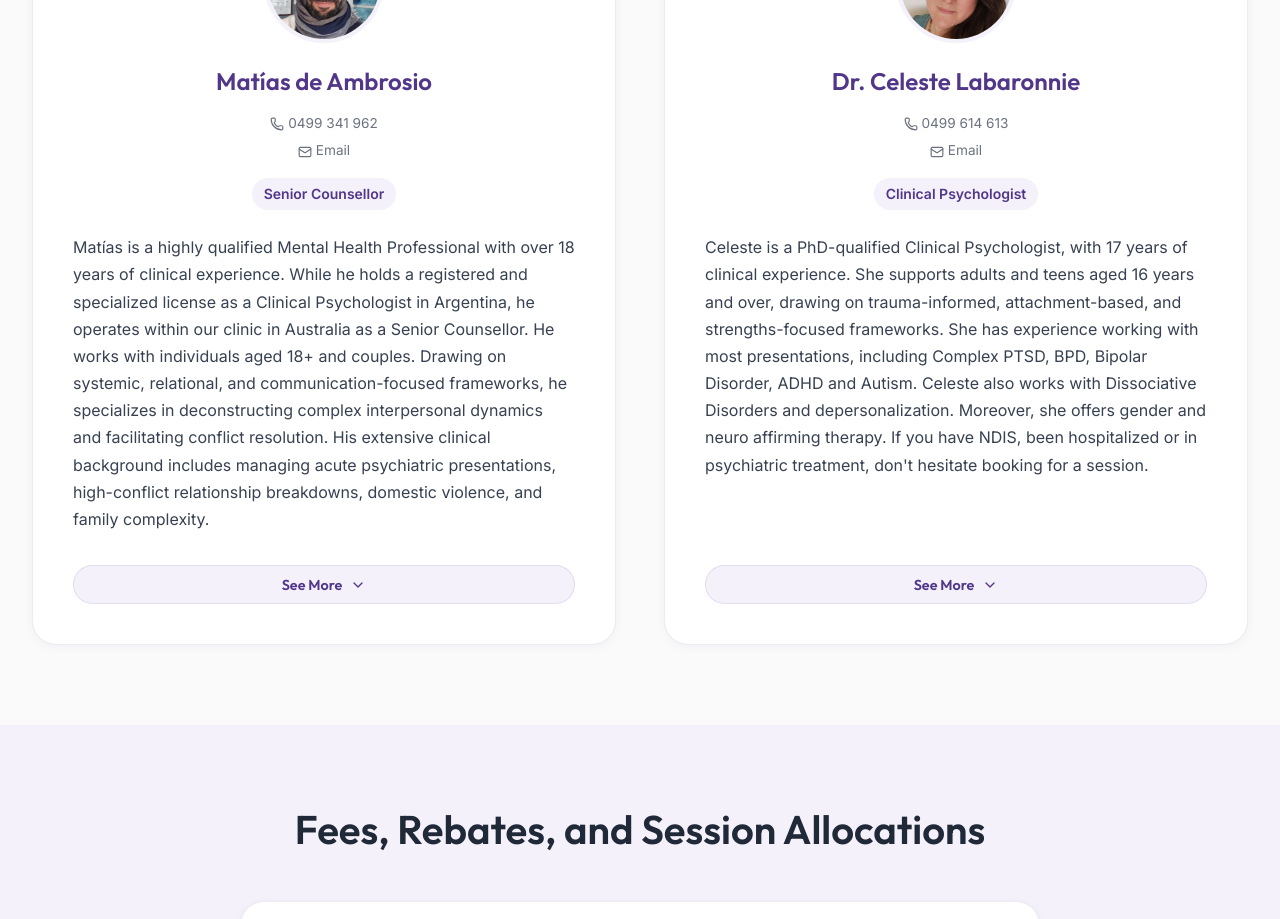
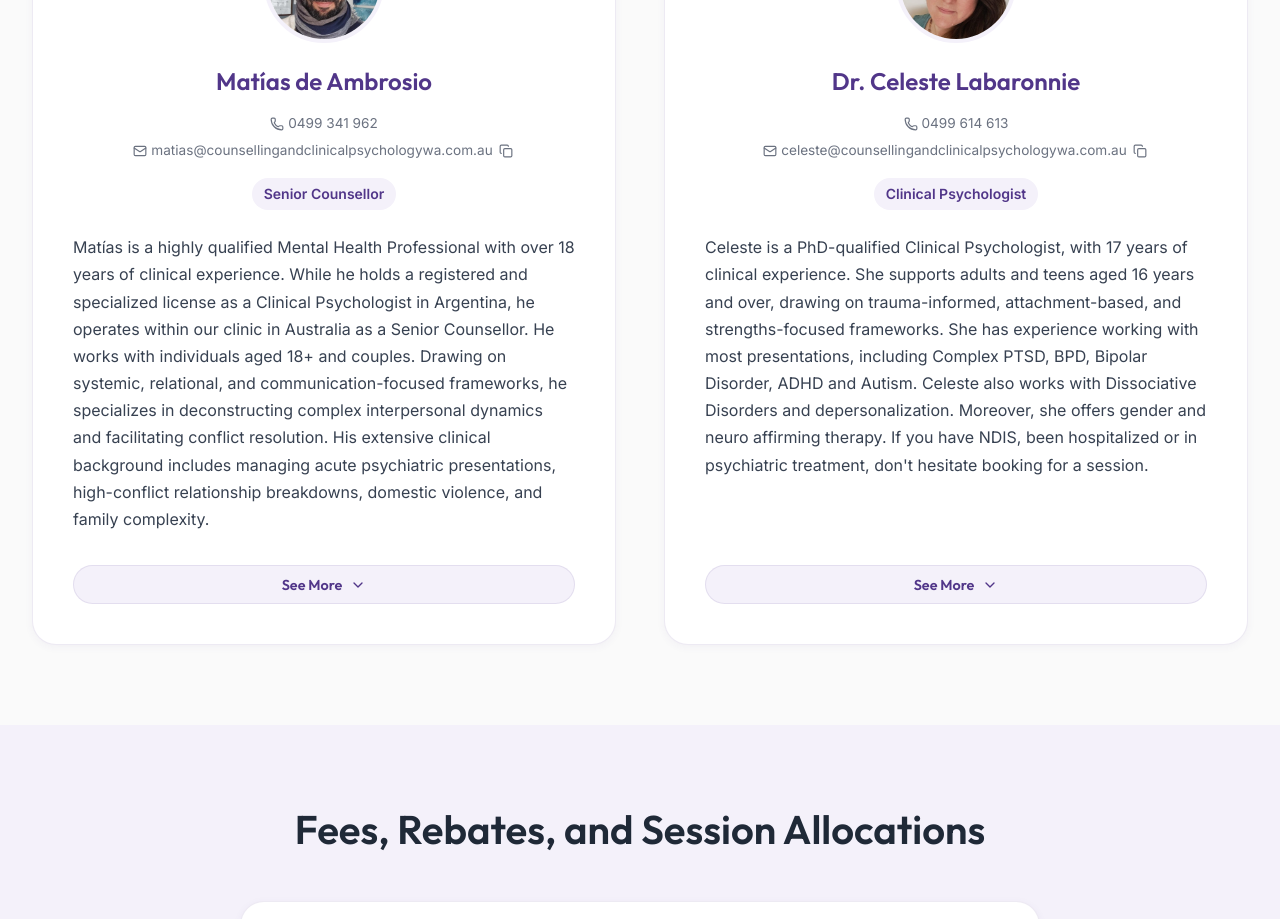
Before and after one commit to agulab/psychologywa, a React (Vite) app: page / in a window 1280 px wide. Shown: the part 1460-2379 px from the top of the page. Built offline with nearby package versions, Linux system fonts and the light colour scheme.

Commit message:
FIX email en vista de ordenador. Botoncito COPIAR

```diff
--- a/src/App.jsx
+++ b/src/App.jsx
@@ -1,4 +1,4 @@
-import { BookHeart, BriefcaseBusiness, Camera, Check, ChevronDown, Heart, HeartHandshake, Mail, MapPin, Phone, Shield, User, X } from 'lucide-react';
+import { BookHeart, BriefcaseBusiness, Camera, Check, ChevronDown, Copy, Heart, HeartHandshake, Mail, MapPin, Phone, Shield, User, X } from 'lucide-react';
 import { useEffect, useState } from 'react';
 import { useTranslation } from 'react-i18next';
 import { Link, Navigate, Route, Routes, useLocation } from 'react-router-dom';
@@ -130,8 +130,30 @@ const MainSite = () => {
   // Any professional card expanded
   const [profExpanded, setProfExpanded] = useState(false);
 
+  // Copied email feedback
+  const [copiedEmail, setCopiedEmail] = useState(null);
+
   const toggleLanguage = () => {
     i18n.changeLanguage(i18n.language.startsWith('en') ? 'es' : 'en');
+  };
+
+  const copyEmail = async (email) => {
+    try {
+      await navigator.clipboard.writeText(email);
+      setCopiedEmail(email);
+      setTimeout(() => setCopiedEmail(null), 2000);
+    } catch {
+      const textArea = document.createElement('textarea');
+      textArea.value = email;
+      textArea.style.position = 'fixed';
+      textArea.style.left = '-999999px';
+      document.body.appendChild(textArea);
+      textArea.select();
+      document.execCommand('copy');
+      document.body.removeChild(textArea);
+      setCopiedEmail(email);
+      setTimeout(() => setCopiedEmail(null), 2000);
+    }
   };
 
   const closeModal = () => {
@@ -263,7 +285,27 @@ const MainSite = () => {
                 <h3 className="professionals-card-title" style={{ color: 'var(--primary)' }}>Matías de Ambrosio</h3>
                 <div style={{ display: 'flex', flexDirection: 'column', alignItems: 'center', gap: '0.25rem', fontSize: '0.85rem', color: 'var(--text-muted)' }}>
                   <a href="tel:+61499341962" style={{ color: 'var(--text-muted)', textDecoration: 'none' }}><Phone size={14} style={{ verticalAlign: 'middle', marginRight: '4px' }} />0499 341 962</a>
-                  <a href="mailto:matias@counsellingandclinicalpsychologywa.com.au" style={{ color: 'var(--text-muted)', textDecoration: 'none' }}><Mail size={14} style={{ verticalAlign: 'middle', marginRight: '4px' }} />Email</a>
+                  <span className="hidden md:inline-flex" style={{ alignItems: 'center', gap: '4px', color: 'var(--text-muted)' }}>
+                    <Mail size={14} style={{ verticalAlign: 'middle' }} />
+                    <span style={{ fontSize: '0.85rem' }}>matias@counsellingandclinicalpsychologywa.com.au</span>
+                    <button
+                      onClick={() => copyEmail('matias@counsellingandclinicalpsychologywa.com.au')}
+                      style={{
+                        background: 'none',
+                        border: 'none',
+                        padding: '2px',
+                        cursor: 'pointer',
+                        color: copiedEmail === 'matias@counsellingandclinicalpsychologywa.com.au' ? '#16a34a' : 'var(--text-muted)',
+                        display: 'flex',
+                        alignItems: 'center',
+                        transition: 'color 0.2s'
+                      }}
+                      title={copiedEmail === 'matias@counsellingandclinicalpsychologywa.com.au' ? 'Copiado' : 'Copiar email'}
+                    >
+                      {copiedEmail === 'matias@counsellingandclinicalpsychologywa.com.au' ? <Check size={14} /> : <Copy size={14} />}
+                    </button>
+                  </span>
+                  <a href="mailto:matias@counsellingandclinicalpsychologywa.com.au" className="md:hidden" style={{ color: 'var(--text-muted)', textDecoration: 'none' }}><Mail size={14} style={{ verticalAlign: 'middle', marginRight: '4px' }} />Email</a>
                 </div>
                 <span className="badge mb-4">{t('matiasTitle')}</span>
               </div>
@@ -298,7 +340,27 @@ const MainSite = () => {
                 <h3 className="professionals-card-title" style={{ color: 'var(--primary)' }}>Dr. Celeste Labaronnie</h3>
                 <div style={{ display: 'flex', flexDirection: 'column', alignItems: 'center', gap: '0.25rem', fontSize: '0.85rem', color: 'var(--text-muted)' }}>
                   <a href="tel:+61499614613" style={{ color: 'var(--text-muted)', textDecoration: 'none' }}><Phone size={14} style={{ verticalAlign: 'middle', marginRight: '4px' }} />0499 614 613</a>
-                  <a href="mailto:celeste@counsellingandclinicalpsychologywa.com.au" style={{ color: 'var(--text-muted)', textDecoration: 'none' }}><Mail size={14} style={{ verticalAlign: 'middle', marginRight: '4px' }} />Email</a>
+                  <span className="hidden md:inline-flex" style={{ alignItems: 'center', gap: '4px', color: 'var(--text-muted)' }}>
+                    <Mail size={14} style={{ verticalAlign: 'middle' }} />
+                    <span style={{ fontSize: '0.85rem' }}>celeste@counsellingandclinicalpsychologywa.com.au</span>
+                    <button
+                      onClick={() => copyEmail('celeste@counsellingandclinicalpsychologywa.com.au')}
+                      style={{
+                        background: 'none',
+                        border: 'none',
+                        padding: '2px',
+                        cursor: 'pointer',
+                        color: copiedEmail === 'celeste@counsellingandclinicalpsychologywa.com.au' ? '#16a34a' : 'var(--text-muted)',
+                        display: 'flex',
+                        alignItems: 'center',
+                        transition: 'color 0.2s'
+                      }}
+                      title={copiedEmail === 'celeste@counsellingandclinicalpsychologywa.com.au' ? 'Copiado' : 'Copiar email'}
+                    >
+                      {copiedEmail === 'celeste@counsellingandclinicalpsychologywa.com.au' ? <Check size={14} /> : <Copy size={14} />}
+                    </button>
+                  </span>
+                  <a href="mailto:celeste@counsellingandclinicalpsychologywa.com.au" className="md:hidden" style={{ color: 'var(--text-muted)', textDecoration: 'none' }}><Mail size={14} style={{ verticalAlign: 'middle', marginRight: '4px' }} />Email</a>
                 </div>
                 <span className="badge mb-4">{t('celesteTitle')}</span>
               </div>
--- a/src/index.css
+++ b/src/index.css
@@ -109,6 +109,7 @@ a:hover {
   .md\:flex-row { flex-direction: row; }
   .md\:hidden { display: none !important; }
   .md\:flex { display: flex !important; }
+  .md\:inline-flex { display: inline-flex !important; }
   .md\:block { display: block !important; }
 }
 
```
